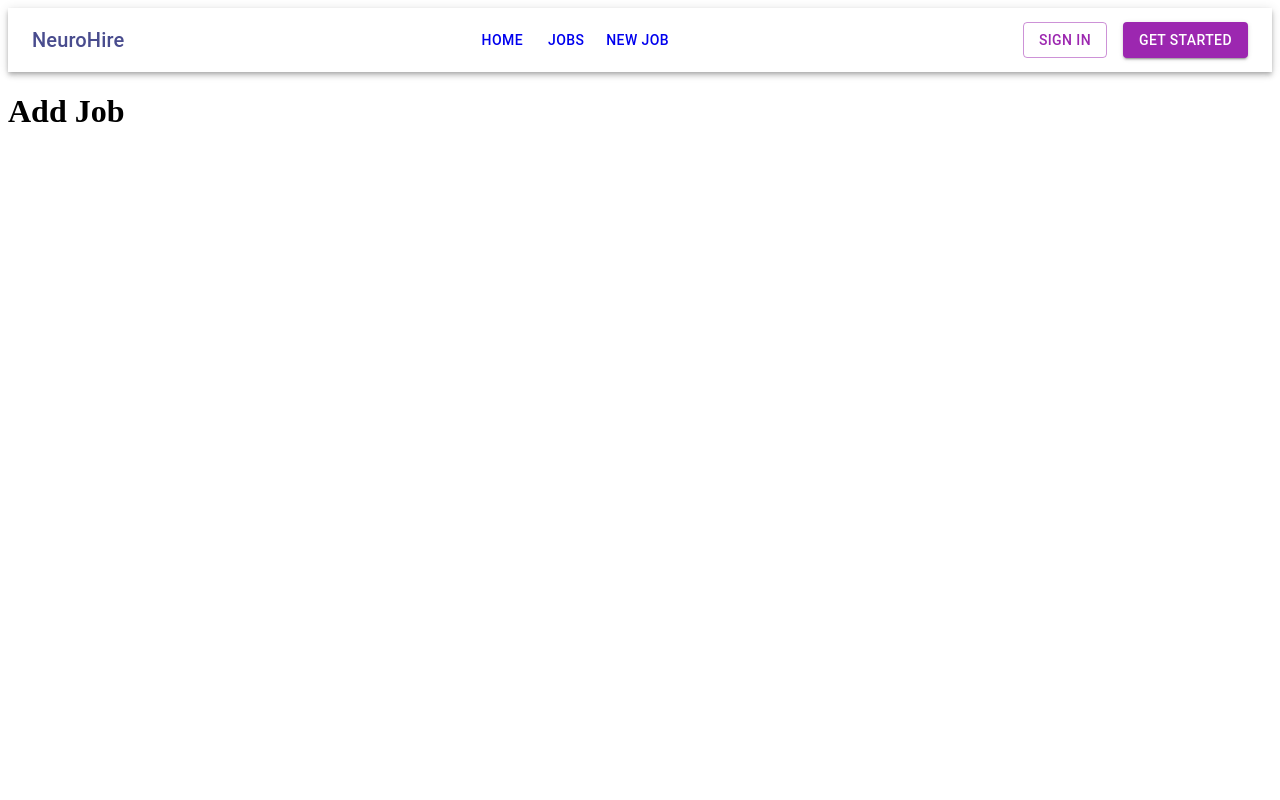
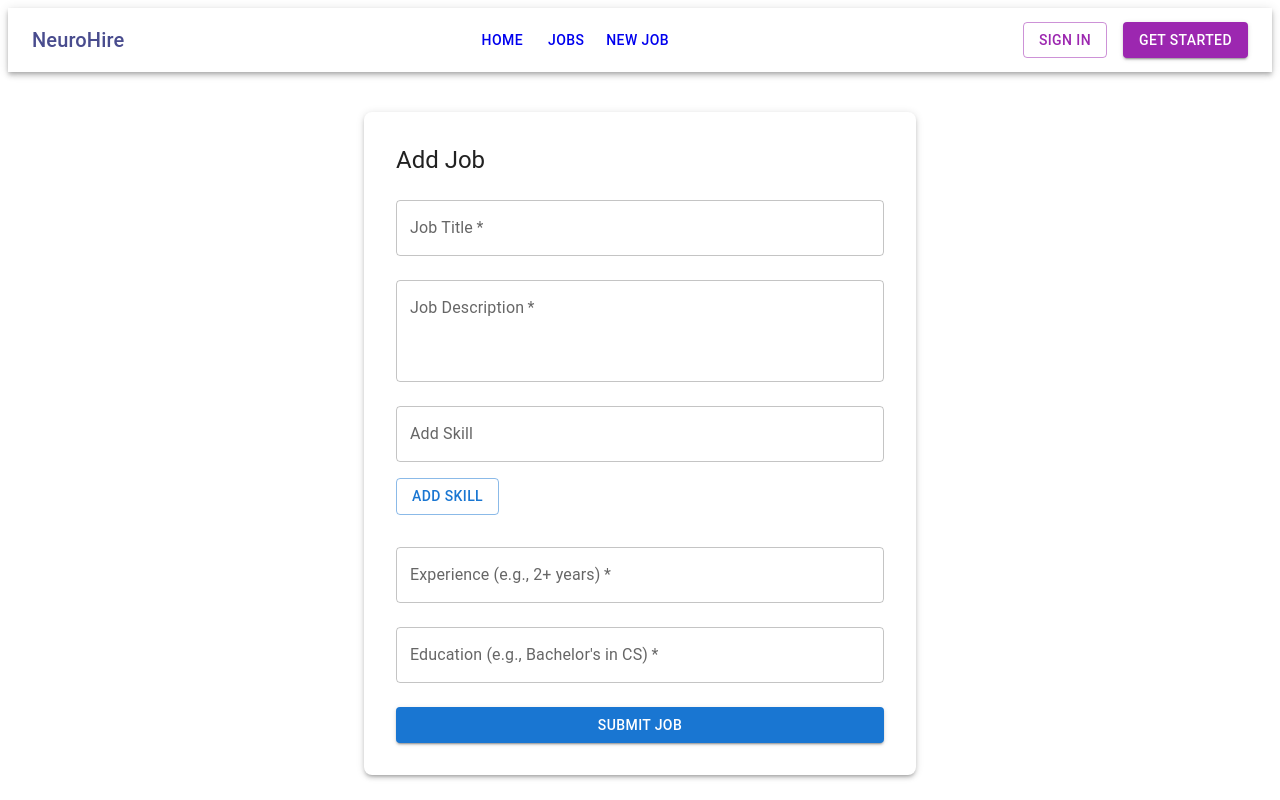
Before and after one commit to Himindu-Kularathne/neuro-hire, a React (Vite) app in the folder web/neurohire/: page /jobs/add in a window 1280 px wide. Built offline with nearby package versions, Linux system fonts and the light colour scheme.

Commit message:
Implement Add Job form with input handling and skill management

```diff
--- a/web/neurohire/src/layout/header/Header.tsx
+++ b/web/neurohire/src/layout/header/Header.tsx
@@ -5,9 +5,6 @@ import "./Header.css";
 import { Link } from "react-router-dom";
 
 const AppHeader: React.FC = () => {
-
-
-
   return (
     <AppBar position="static" style={{ backgroundColor: "#fff" }}>
       <Toolbar sx={{ display: "flex", justifyContent: "space-between" }}>
--- a/web/neurohire/src/view/add-job-view/index.tsx
+++ b/web/neurohire/src/view/add-job-view/index.tsx
@@ -1,8 +1,142 @@
+import React, { useState } from "react";
+import {
+  TextField,
+  Button,
+  Container,
+  Typography,
+  Paper,
+  Chip,
+  Stack,
+} from "@mui/material";
 
 export default function AddJob() {
-    return (
-        <div>
-        <h1>Add Job</h1>
-        </div>
-    )
+  const [jobData, setJobData] = useState({
+    title: "",
+    description: "",
+    skills: [] as string[],
+    experience: "",
+    education: "",
+  });
+
+  const [skillInput, setSkillInput] = useState("");
+
+  // Handle input change
+  const handleChange = (e: React.ChangeEvent<HTMLInputElement>) => {
+    setJobData({ ...jobData, [e.target.name]: e.target.value });
+  };
+
+  // Add skill to array
+  const handleAddSkill = () => {
+    if (skillInput.trim() !== "") {
+      setJobData({ ...jobData, skills: [...jobData.skills, skillInput] });
+      setSkillInput(""); // Clear input
+    }
+  };
+
+  // Remove skill from array
+  const handleDeleteSkill = (skillToDelete: string) => {
+    setJobData({
+      ...jobData,
+      skills: jobData.skills.filter((skill) => skill !== skillToDelete),
+    });
+  };
+
+  // Handle form submission
+  const handleSubmit = (e: React.FormEvent) => {
+    e.preventDefault();
+    console.log("Job Data Submitted:", jobData);
+    // TODO: Send data to backend
+  };
+
+  return (
+    <Container maxWidth="sm" sx={{ mt: 5 }}>
+      <Paper elevation={3} sx={{ p: 4, borderRadius: 2 }}>
+        <Typography variant="h5" gutterBottom>
+          Add Job
+        </Typography>
+        <form onSubmit={handleSubmit}>
+          {/* Job Title */}
+          <TextField
+            fullWidth
+            label="Job Title"
+            name="title"
+            value={jobData.title}
+            onChange={handleChange}
+            required
+            margin="normal"
+          />
+
+          {/* Job Description */}
+          <TextField
+            fullWidth
+            label="Job Description"
+            name="description"
+            value={jobData.description}
+            onChange={handleChange}
+            required
+            multiline
+            rows={3}
+            margin="normal"
+          />
+
+          {/* Skills Input */}
+          <TextField
+            fullWidth
+            label="Add Skill"
+            value={skillInput}
+            onChange={(e) => setSkillInput(e.target.value)}
+            onKeyPress={(e) => e.key === "Enter" && (e.preventDefault(), handleAddSkill())}
+            margin="normal"
+          />
+          <Button
+            onClick={handleAddSkill}
+            variant="outlined"
+            color="primary"
+            sx={{ mt: 1, mb: 2 }}
+          >
+            Add Skill
+          </Button>
+
+          {/* Skill Chips */}
+          <Stack direction="row" spacing={1} flexWrap="wrap">
+            {jobData.skills.map((skill, index) => (
+              <Chip
+                key={index}
+                label={skill}
+                onDelete={() => handleDeleteSkill(skill)}
+                color="primary"
+              />
+            ))}
+          </Stack>
+
+          {/* Experience */}
+          <TextField
+            fullWidth
+            label="Experience (e.g., 2+ years)"
+            name="experience"
+            value={jobData.experience}
+            onChange={handleChange}
+            required
+            margin="normal"
+          />
+
+          {/* Education */}
+          <TextField
+            fullWidth
+            label="Education (e.g., Bachelor's in CS)"
+            name="education"
+            value={jobData.education}
+            onChange={handleChange}
+            required
+            margin="normal"
+          />
+
+          {/* Submit Button */}
+          <Button type="submit" variant="contained" color="primary" fullWidth sx={{ mt: 2 }}>
+            Submit Job
+          </Button>
+        </form>
+      </Paper>
+    </Container>
+  );
 }
```
